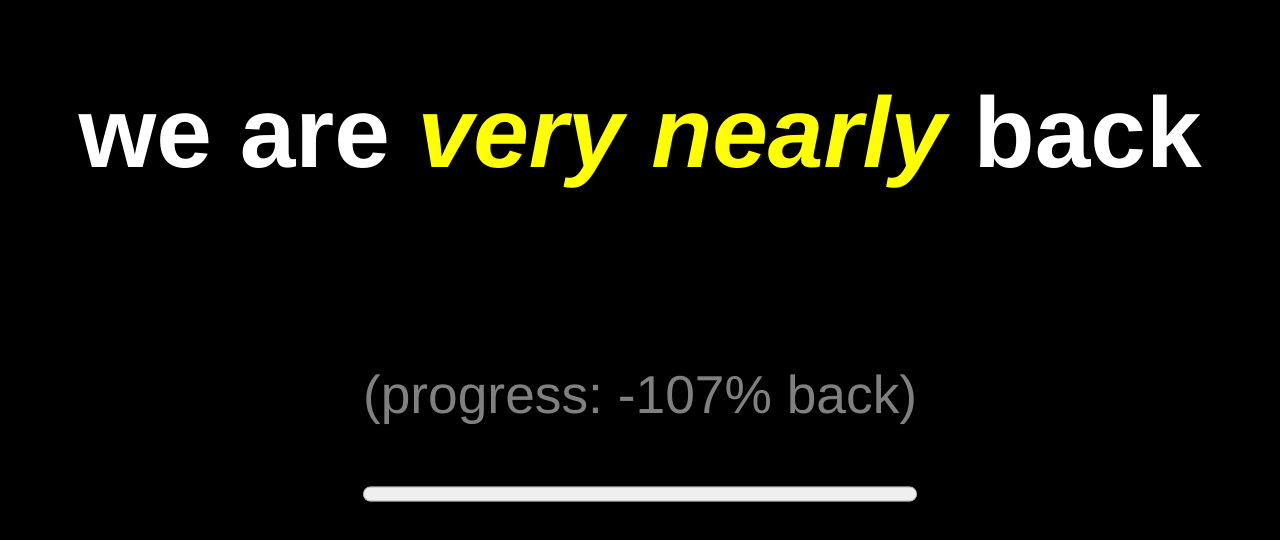
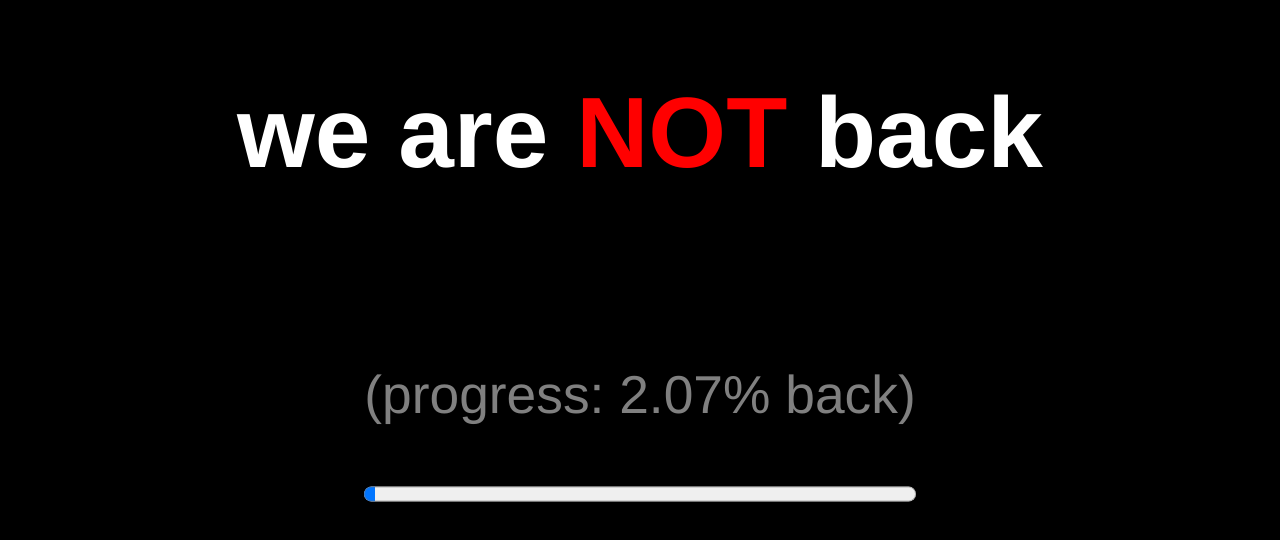
Before and after one commit to Lauriethefish/areweback, a plain HTML site: page index.html in a window 1280 px wide. Drawn offline with Linux system fonts and the light colour scheme.

Commit message:
off by 1 err

```diff
--- a/index.html
+++ b/index.html
@@ -18,10 +18,9 @@
     </body>
 
     <script>
-        let dateWhenLeft = new Date(2025, 3, 22);
-        let dateWhenBack = new Date(2025, 4, 20);
+        let dateWhenLeft = new Date(2025, 2, 22);
+        let dateWhenBack = new Date(2025, 3, 20);
         dateWhenBack.setHours(10, 0, 0);
-        let dateWhenGoneAgain = new Date(2025, 2, 24);
 
         let date = new Date();
         let msg;
@@ -30,7 +29,7 @@
         }
 
         if(date < dateWhenBack) {
-            msg = "we are <span class=\"nearly\">very nearly</span> back";
+            msg = "we are <span class=\"red\">NOT</span> back";
 
             let percentageBack = (date - dateWhenLeft) / (dateWhenBack - dateWhenLeft);
             let progress = document.getElementById("prog");
@@ -40,9 +39,7 @@
             progress.value = percentageBack * 100.0;
             progText.innerHTML = "(progress: " + (percentageBack * 100.0).toPrecision(3) + "% back)";
             container.className = "";
-        }   else if(date > dateWhenGoneAgain)   {
-            msg = "we are SO gone";
-        }   else    {
+        }  else    {
             msg = "we are SO back";
         }
 
```
